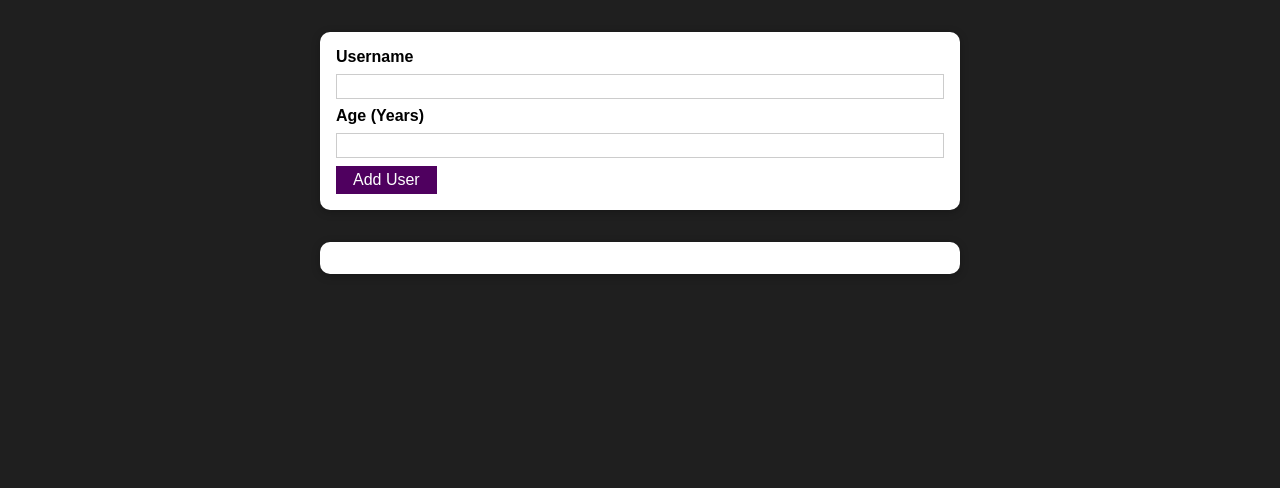
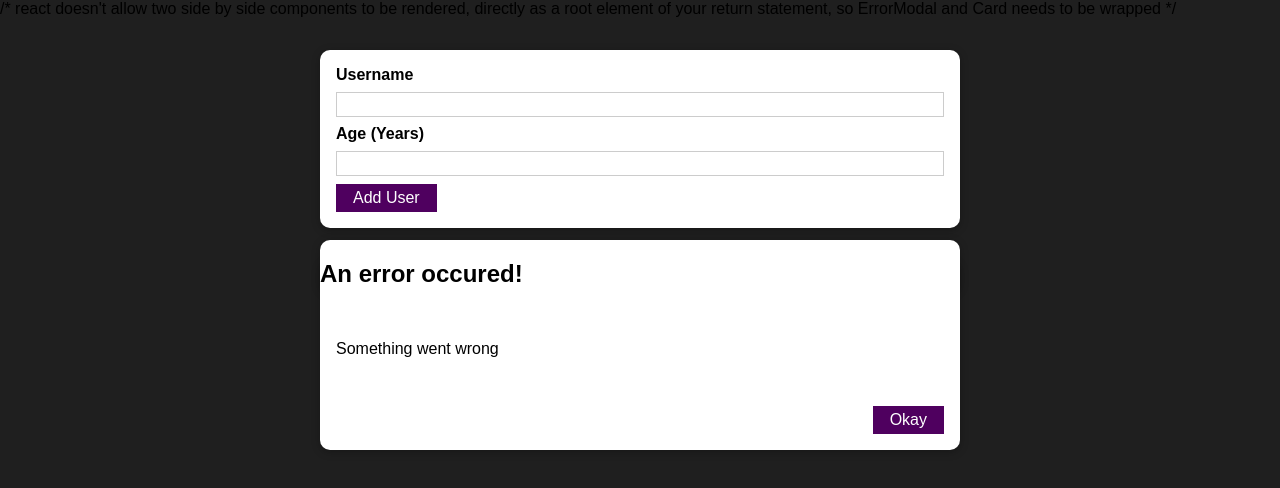
Before and after one commit to THG20203/React-Complete-Guide-Project-3, a React (Create React App) app: page / in a window 1280 px wide. Shown: the top 488 px of the page. Built offline with nearby package versions, Linux system fonts and the light colour scheme.

Commit message:
Error Modal component added to AddUser, temporary div as root element added

```diff
--- a/src/components/Users/AddUser.js
+++ b/src/components/Users/AddUser.js
@@ -2,6 +2,7 @@ import React, { useState } from "react";
 import Card from "../UI/Card";
 /* remember for non JavaScript files in react need to add file extension, i.e. .css */
 import classes from "./AddUser.module.css";
+import ErrorModal from "../UI/ErrorModal";
 import Button from "../UI/Button";
 
 const AddUser = (props) => {
@@ -64,8 +65,13 @@ const AddUser = (props) => {
   };
 
   return (
-    /* wrap in Card component. Card is custom component, not built in HTML, therefore only
-    has the props, or it only is able to work with the props we use inside of that component. */
+    <div>
+      /* react doesn't allow two side by side components to be rendered,
+      directly as a root element of your return statement, so ErrorModal and
+      Card needs to be wrapped */
+      <ErrorModal title="An error occured!" message="Something went wrong" />
+      {/* wrap in Card component. Card is custom component, not built in HTML, therefore only
+  has the props, or it only is able to work with the props we use inside of that component. */}
       <Card className={classes.input}>
         {/* onSubmit prop -> specify function that should be executed when form is
       submitted. pass addUserHandler to onSubmit. passing pointer of
@@ -97,6 +103,7 @@ const AddUser = (props) => {
           <Button type="submit">Add User</Button>
         </form>
       </Card>
+    </div>
   );
 };
 /* AddUser function arrow function stored within a const, could have
```
Lines whose indentation alone changed are shown as unchanged.
